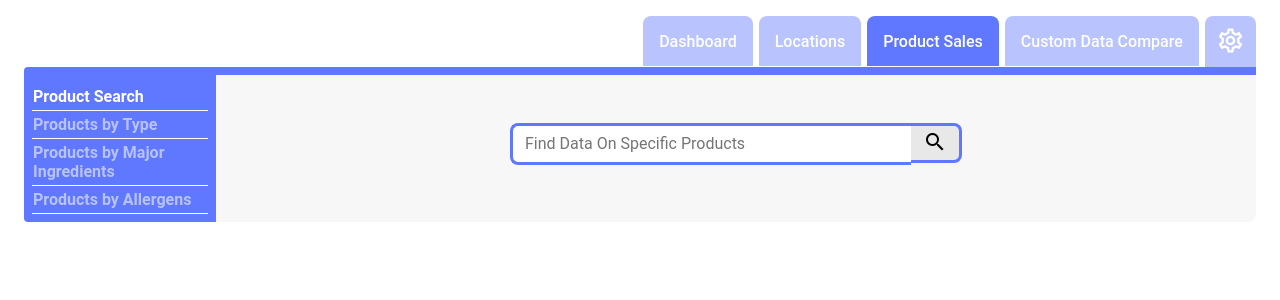
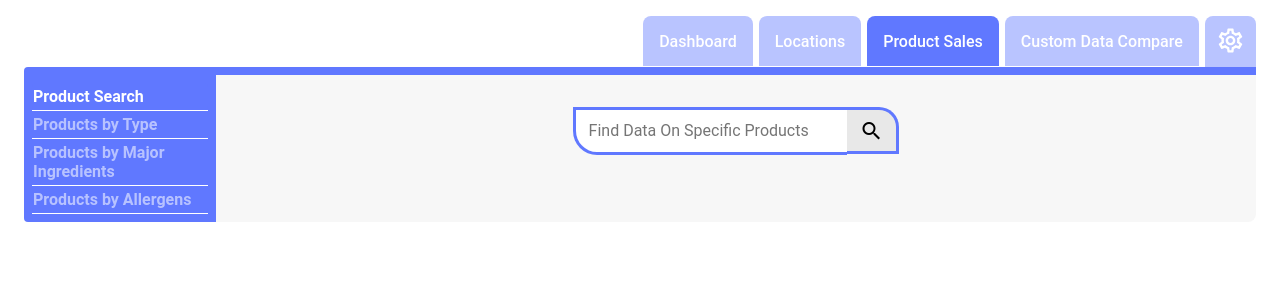
Before and after one commit to zachicecreamcohn/WUSTL-Dining-Web-Portal, a Flask app: page /productsales-search in a window 1280 px wide. Shown: the part 155-455 px from the top of the page. Run offline with Flask 2, Linux system fonts and the light colour scheme; some libraries are stand-ins or nearby versions.

Commit message:
not sure what I did

```diff
--- a/static/css/style.css
+++ b/static/css/style.css
@@ -292,41 +292,42 @@
 
 
 .searchbox {
-    border-top-left-radius: .5em;
-    border-bottom-left-radius: .5em;
+    border-top-left-radius: 0em;
+    border-bottom-left-radius: 1.5em;
 
     border: 3px solid rgb(96, 120, 255);
-    height: 4.25vh;
-    font-size: 1em;
-    width: 30vw;
-    /* padding: .5em; */
     border-right: none;
-    padding-left: .75em;
-    margin-bottom: 2vh;
-    margin-top: 2vh;
+
+    height: 40px;
+
+    float: left;
+    width: 20vw;
+    padding-left: 1vw;
+    font-size: medium;
+
+    margin-left: 0px;
 }
 
 .searchbox:focus {
     outline: none;
 }
 .search_btn {
-    border-top-right-radius: .5em;
-    border-bottom-right-radius: .5em;
+    border-top-right-radius: 1.5em;
+    border-bottom-right-radius: 0em;
 
     border: 3px solid rgb(96, 120, 255);
     background-color: rgba(230, 230, 230, 0.856);
     border-left: none;
     color: black;
-    font-size: 1em;
-    /* width: 10vw; */
-    /* padding: .3em; */
-    margin-left: 0;
-    float: right;
-    height: 5vh;
-    padding-top: .6vh;
-    margin-top: 2vh;
-    padding-left: .75em;
-    padding-right: .75em;
+    padding-left: 1vw;
+    padding-right: 1vw;
+    padding-top: 1vh;
+    padding-bottom: .5vh;
+    margin-left: 0px;
+
+
+
+    height: 47.9px;
 }
 
 
```
